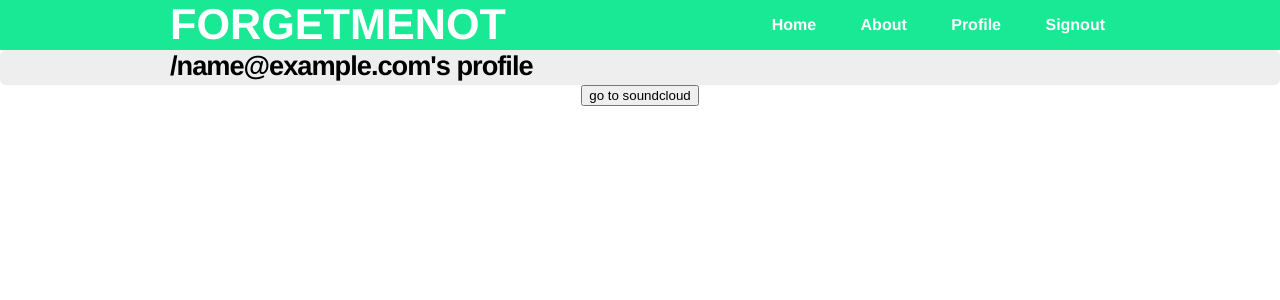
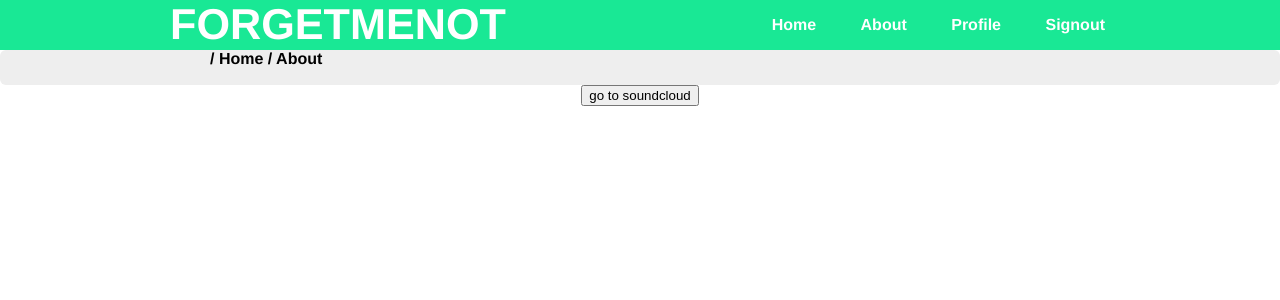
Before and after one commit to zunayed/forgetmenot, a Flask app: template forgetmenot/templates/profile.html in a window 1280 px wide. Shown: the top 300 px of the page. Run offline with Flask 2, Linux system fonts and the light colour scheme; the visitor is signed in with stand-in values (Sample User, id 1); tables that the repository leaves empty hold one stand-in row (values such as "Sample post"); the template is opened without the code that fills it: most values are stand-ins (such as "Sample title", 1, 10 or a date in 2020); some libraries are stand-ins or nearby versions.

Commit message:
minor css changes

```diff
--- a/forgetmenot/Static/css/main.css
+++ b/forgetmenot/Static/css/main.css
@@ -61,17 +61,17 @@ header h1.logo:hover {
   text-decoration: none;
 }
 
-.submenu li {
+.submenu {
+  text-align: left;
+
+}
+.features li {
   display: inline;
-  margin-right: 5px;
-  margin-left: 35px;
 }
-
-.submenu li a {
-  color: #fff;
+.features li a {
+  color: #000;
   text-decoration: none;
 }
-
 
 /*
  * Center the body content
--- a/forgetmenot/templates/profile.html
+++ b/forgetmenot/templates/profile.html
@@ -2,7 +2,14 @@
 {% block content %}
 <div class = "sub">
 	<div class = "submenu">
-		<h3>/{{ session['email'] }}'s profile </h3>
+		<strong><nav>
+			<ul class="features">
+				<li><a href="{{ url_for('home') }}"> / Home</a></li>
+				<li><a href="{{ url_for('about') }}"> / About</a></li>
+			</ul>
+		</nav></strong>
+
+
 	</div>
 </div>
 <div class = "content">
```
